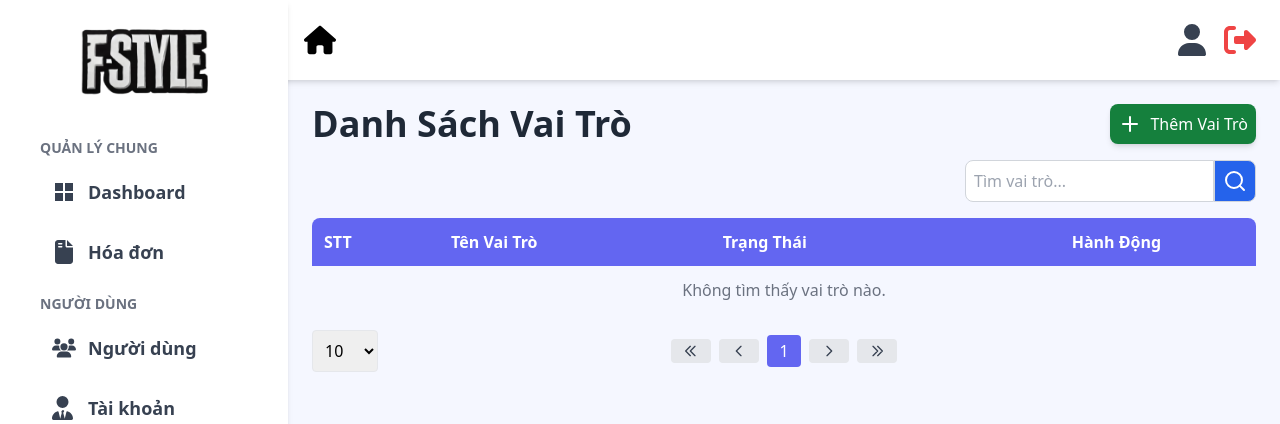
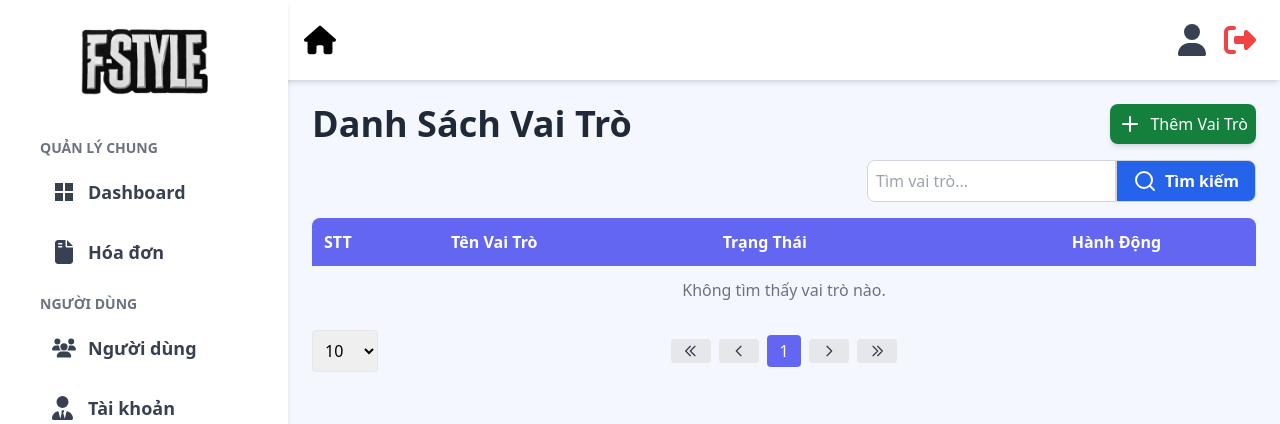
Before and after one commit to DuyPhatpeo/ShopFSTYLE, a PHP site: page /ShopFSTYLE/admin/views/role/index.php in a window 1280 px wide. Shown: the top 424 px of the page. Run offline with PHP 8.4, Linux system fonts and the light colour scheme; the visitor is signed in with stand-in values (Sample User, id 1); data that the repository does not hold is empty; some libraries are stand-ins or nearby versions.

Commit message:
cập nhật lại nút tìm kiếm

```diff
--- a/admin/views/account/index.php
+++ b/admin/views/account/index.php
@@ -41,13 +41,15 @@ $totalAdmins = $data['totalAdmins'];
                     class="p-2 border border-gray-300 rounded-l-lg focus:outline-none" placeholder="Tìm tài khoản...">
                 <input type="hidden" name="limit" value="<?= $limit ?>">
                 <button type="submit"
-                    class="bg-blue-600 hover:bg-blue-700 text-white p-2 border border-gray-300 rounded-r-lg">
+                    class="flex items-center gap-2 bg-blue-600 hover:bg-blue-700 text-white font-semibold py-2 px-4 border border-gray-300 rounded-r-lg transition duration-150 ease-in-out">
                     <svg xmlns="http://www.w3.org/2000/svg" class="w-6 h-6" fill="none" stroke="white" stroke-width="2"
                         stroke-linecap="round" stroke-linejoin="round" viewBox="0 0 24 24">
                         <circle cx="11" cy="11" r="8"></circle>
                         <line x1="21" y1="21" x2="16.65" y2="16.65"></line>
                     </svg>
+                    <span class="hidden sm:inline">Tìm kiếm</span>
                 </button>
+
             </form>
         </div>
 
--- a/admin/views/banner/index.php
+++ b/admin/views/banner/index.php
@@ -44,12 +44,13 @@ $totalBanners  = $data['totalBanners'];
                     class="p-2 border border-gray-300 rounded-l-lg focus:outline-none" placeholder="Tìm Banner...">
                 <input type="hidden" name="limit" value="<?= $limit ?>">
                 <button type="submit"
-                    class="bg-blue-600 hover:bg-blue-700 text-white p-2 border border-gray-300 rounded-r-lg">
+                    class="flex items-center gap-2 bg-blue-600 hover:bg-blue-700 text-white font-semibold py-2 px-4 border border-gray-300 rounded-r-lg transition duration-150 ease-in-out">
                     <svg xmlns="http://www.w3.org/2000/svg" class="w-6 h-6" fill="none" stroke="white" stroke-width="2"
                         stroke-linecap="round" stroke-linejoin="round" viewBox="0 0 24 24">
                         <circle cx="11" cy="11" r="8"></circle>
                         <line x1="21" y1="21" x2="16.65" y2="16.65"></line>
                     </svg>
+                    <span class="hidden sm:inline">Tìm kiếm</span>
                 </button>
             </form>
         </div>
--- a/admin/views/brand/index.php
+++ b/admin/views/brand/index.php
@@ -43,13 +43,13 @@ $totalBrands  = $data['totalBrands'];
                     class="p-2 border border-gray-300 rounded-l-lg focus:outline-none" placeholder="Tìm thương hiệu...">
                 <input type="hidden" name="limit" value="<?= $limit ?>">
                 <button type="submit"
-                    class="bg-blue-600 hover:bg-blue-700 text-white p-2 border border-gray-300 rounded-r-lg">
-                    <!-- Icon tìm kiếm -->
+                    class="flex items-center gap-2 bg-blue-600 hover:bg-blue-700 text-white font-semibold py-2 px-4 border border-gray-300 rounded-r-lg transition duration-150 ease-in-out">
                     <svg xmlns="http://www.w3.org/2000/svg" class="w-6 h-6" fill="none" stroke="white" stroke-width="2"
                         stroke-linecap="round" stroke-linejoin="round" viewBox="0 0 24 24">
                         <circle cx="11" cy="11" r="8"></circle>
                         <line x1="21" y1="21" x2="16.65" y2="16.65"></line>
                     </svg>
+                    <span class="hidden sm:inline">Tìm kiếm</span>
                 </button>
             </form>
         </div>
--- a/admin/views/category/index.php
+++ b/admin/views/category/index.php
@@ -43,12 +43,13 @@ $totalCategories = $data['totalCategories'];
                     class="p-2 border border-gray-300 rounded-l-lg focus:outline-none" placeholder="Tìm danh mục...">
                 <input type="hidden" name="limit" value="<?= $limit ?>">
                 <button type="submit"
-                    class="bg-blue-600 hover:bg-blue-700 text-white p-2 border border-gray-300 rounded-r-lg">
+                    class="flex items-center gap-2 bg-blue-600 hover:bg-blue-700 text-white font-semibold py-2 px-4 border border-gray-300 rounded-r-lg transition duration-150 ease-in-out">
                     <svg xmlns="http://www.w3.org/2000/svg" class="w-6 h-6" fill="none" stroke="white" stroke-width="2"
                         stroke-linecap="round" stroke-linejoin="round" viewBox="0 0 24 24">
                         <circle cx="11" cy="11" r="8"></circle>
                         <line x1="21" y1="21" x2="16.65" y2="16.65"></line>
                     </svg>
+                    <span class="hidden sm:inline">Tìm kiếm</span>
                 </button>
             </form>
         </div>
--- a/admin/views/color/index.php
+++ b/admin/views/color/index.php
@@ -46,12 +46,13 @@ $totalColors  = $data['totalColors'];
                     class="p-2 border border-gray-300 rounded-l-lg focus:outline-none" placeholder="Tìm màu...">
                 <input type="hidden" name="limit" value="<?= $limit ?>">
                 <button type="submit"
-                    class="bg-blue-600 hover:bg-blue-700 text-white p-2 border border-gray-300 rounded-r-lg">
+                    class="flex items-center gap-2 bg-blue-600 hover:bg-blue-700 text-white font-semibold py-2 px-4 border border-gray-300 rounded-r-lg transition duration-150 ease-in-out">
                     <svg xmlns="http://www.w3.org/2000/svg" class="w-6 h-6" fill="none" stroke="white" stroke-width="2"
                         stroke-linecap="round" stroke-linejoin="round" viewBox="0 0 24 24">
                         <circle cx="11" cy="11" r="8"></circle>
                         <line x1="21" y1="21" x2="16.65" y2="16.65"></line>
                     </svg>
+                    <span class="hidden sm:inline">Tìm kiếm</span>
                 </button>
             </form>
         </div>
--- a/admin/views/customer/index.php
+++ b/admin/views/customer/index.php
@@ -35,12 +35,13 @@ $totalCustomers = $data['totalCustomers'];
                     class="p-2 border border-gray-300 rounded-l-lg focus:outline-none" placeholder="Tìm khách hàng...">
                 <input type="hidden" name="limit" value="<?= $limit ?>">
                 <button type="submit"
-                    class="bg-blue-600 hover:bg-blue-700 text-white p-2 border border-gray-300 rounded-r-lg">
+                    class="flex items-center gap-2 bg-blue-600 hover:bg-blue-700 text-white font-semibold py-2 px-4 border border-gray-300 rounded-r-lg transition duration-150 ease-in-out">
                     <svg xmlns="http://www.w3.org/2000/svg" class="w-6 h-6" fill="none" stroke="white" stroke-width="2"
                         stroke-linecap="round" stroke-linejoin="round" viewBox="0 0 24 24">
                         <circle cx="11" cy="11" r="8"></circle>
                         <line x1="21" y1="21" x2="16.65" y2="16.65"></line>
                     </svg>
+                    <span class="hidden sm:inline">Tìm kiếm</span>
                 </button>
             </form>
         </div>
--- a/admin/views/promotion/index.php
+++ b/admin/views/promotion/index.php
@@ -44,12 +44,13 @@ $totalRecords = $data['totalRecords'];
                 class="p-2 border border-gray-300 rounded-l-lg focus:outline-none" placeholder="Tìm khuyến mãi...">
             <input type="hidden" name="limit" value="<?= $limit ?>">
             <button type="submit"
-                class="bg-blue-600 hover:bg-blue-700 text-white p-2 border border-gray-300 rounded-r-lg">
+                class="flex items-center gap-2 bg-blue-600 hover:bg-blue-700 text-white font-semibold py-2 px-4 border border-gray-300 rounded-r-lg transition duration-150 ease-in-out">
                 <svg xmlns="http://www.w3.org/2000/svg" class="w-6 h-6" fill="none" stroke="white" stroke-width="2"
                     stroke-linecap="round" stroke-linejoin="round" viewBox="0 0 24 24">
                     <circle cx="11" cy="11" r="8"></circle>
                     <line x1="21" y1="21" x2="16.65" y2="16.65"></line>
                 </svg>
+                <span class="hidden sm:inline">Tìm kiếm</span>
             </button>
         </form>
     </div>
--- a/admin/views/role/index.php
+++ b/admin/views/role/index.php
@@ -47,13 +47,13 @@ $totalRoles    = $data['totalRoles'];
                     class="p-2 border border-gray-300 rounded-l-lg focus:outline-none" placeholder="Tìm vai trò...">
                 <input type="hidden" name="limit" value="<?= $limit ?>">
                 <button type="submit"
-                    class="bg-blue-600 hover:bg-blue-700 text-white p-2 border border-gray-300 rounded-r-lg">
-                    <!-- Icon tìm kiếm -->
+                    class="flex items-center gap-2 bg-blue-600 hover:bg-blue-700 text-white font-semibold py-2 px-4 border border-gray-300 rounded-r-lg transition duration-150 ease-in-out">
                     <svg xmlns="http://www.w3.org/2000/svg" class="w-6 h-6" fill="none" stroke="white" stroke-width="2"
                         stroke-linecap="round" stroke-linejoin="round" viewBox="0 0 24 24">
                         <circle cx="11" cy="11" r="8"></circle>
                         <line x1="21" y1="21" x2="16.65" y2="16.65"></line>
                     </svg>
+                    <span class="hidden sm:inline">Tìm kiếm</span>
                 </button>
             </form>
         </div>
--- a/admin/views/size/index.php
+++ b/admin/views/size/index.php
@@ -45,12 +45,13 @@ $totalSizes  = $data['totalSizes'];
                     class="p-2 border border-gray-300 rounded-l-lg focus:outline-none" placeholder="Tìm size...">
                 <input type="hidden" name="limit" value="<?= $limit ?>">
                 <button type="submit"
-                    class="bg-blue-600 hover:bg-blue-700 text-white p-2 border border-gray-300 rounded-r-lg">
+                    class="flex items-center gap-2 bg-blue-600 hover:bg-blue-700 text-white font-semibold py-2 px-4 border border-gray-300 rounded-r-lg transition duration-150 ease-in-out">
                     <svg xmlns="http://www.w3.org/2000/svg" class="w-6 h-6" fill="none" stroke="white" stroke-width="2"
                         stroke-linecap="round" stroke-linejoin="round" viewBox="0 0 24 24">
                         <circle cx="11" cy="11" r="8"></circle>
                         <line x1="21" y1="21" x2="16.65" y2="16.65"></line>
                     </svg>
+                    <span class="hidden sm:inline">Tìm kiếm</span>
                 </button>
             </form>
         </div>
```
